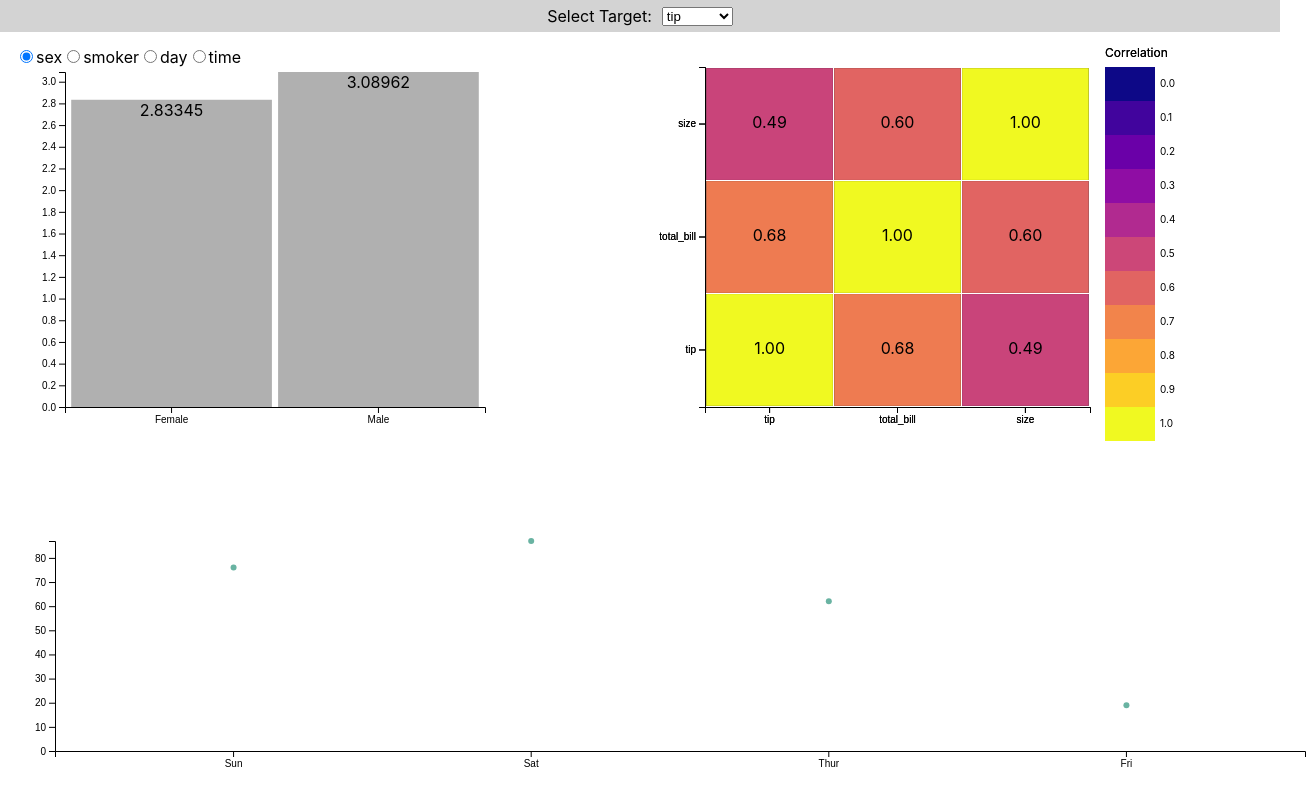
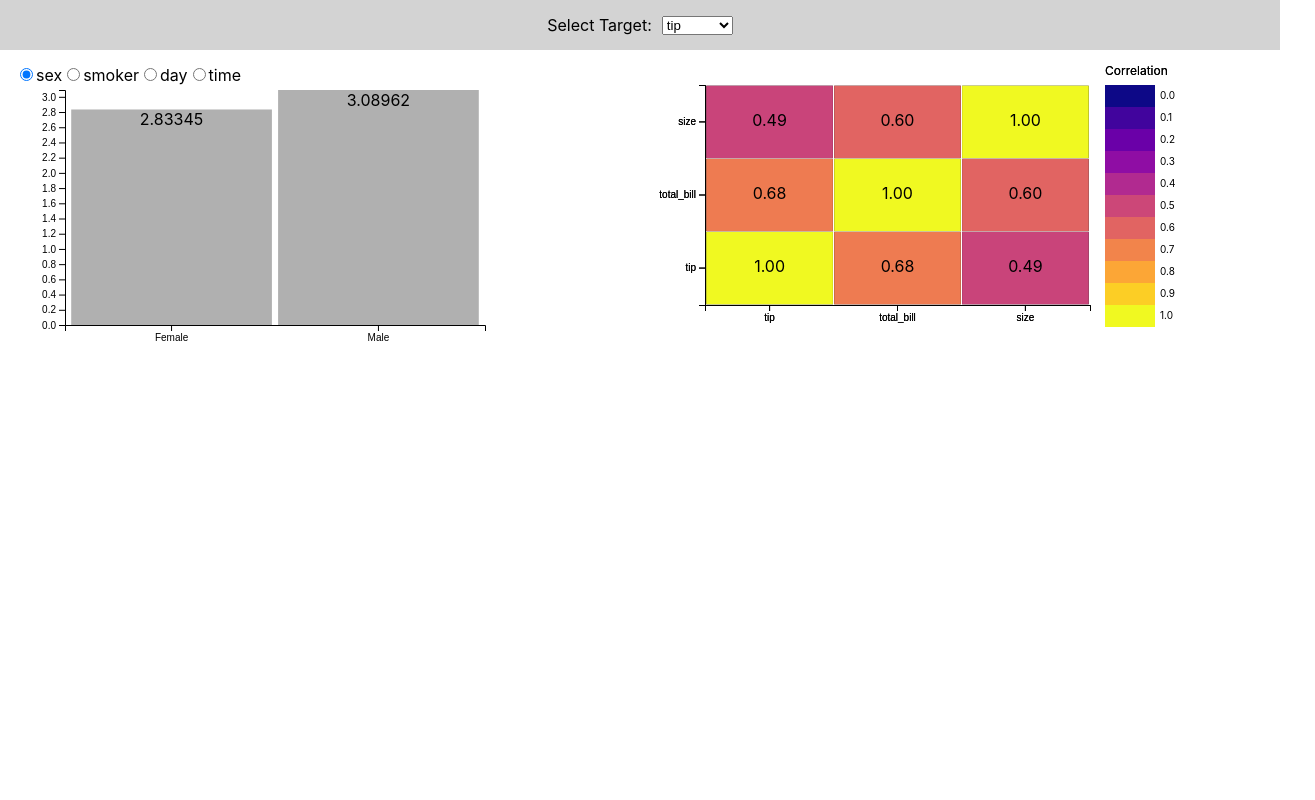
Before and after one commit to soiafu/tipgraphs, a React (Create React App) app: page / in a window 1280 px wide. Shown: the whole page, 1315 px wide, since content can reach past the window. Built offline with nearby package versions, Linux system fonts and the light colour scheme.

Commit message:
code for graph3

```diff
--- a/src/App.js
+++ b/src/App.js
@@ -1,50 +1,56 @@
-import React,{Component} from "react";
-import './App.css';
+import React, { Component } from "react";
+import "./App.css";
 import Graph1 from "./Graph1";
 import Graph2 from "./Graph2";
 import Graph3 from "./Graph3";
-import * as d3 from 'd3';
+import * as d3 from "d3";
 import tips from "./tips.csv";
 
-class App extends Component{
+class App extends Component {
   constructor(props) {
     super(props);
     this.state = {
       data: [],
       columns: [], // Initialize columns array
-      selectedTarget: 'tip'
+      selectedTarget: "tip",
+      selectedVariables: null, // Initialize selectedVariables
     };
   }
-
 
   componentDidMount() {
     const self = this;
 
-    const targetVariables = ['tip', 'total_bill', 'size'];
-    const categoryVariables = ['sex', 'smoker', 'time', 'day'];
+    const targetVariables = ["tip", "total_bill", "size"];
+    const categoryVariables = ["sex", "smoker", "time", "day"];
 
     d3.csv(tips, function (d) {
       let item = {};
 
-      targetVariables.forEach(key => {
+      targetVariables.forEach((key) => {
         item[key] = parseFloat(d[key]);
       });
 
-      categoryVariables.forEach(key => {
+      categoryVariables.forEach((key) => {
         item[key] = d[key];
       });
 
       return item;
-    }).then(function (csv_data) {
-      self.setState({ data: csv_data, columns: targetVariables });
-    }).catch(function (err) {
-      console.log(err);
-    });
+    })
+      .then(function (csv_data) {
+        self.setState({ data: csv_data, columns: targetVariables });
+      })
+      .catch(function (err) {
+        console.log(err);
+      });
   }
 
   handleTargetChange = (event) => {
     const selectedTarget = event.target.value;
     this.setState({ selectedTarget });
+  };
+
+  handleCellClick = (selectedVariables) => {
+    this.setState({ selectedVariables });
   };
 
   render() {
@@ -54,15 +60,34 @@ class App extends Component{
           <div className="header-text">Select Target:</div>
           <select onChange={this.handleTargetChange}>
             {this.state.columns.map((column, index) => (
-              <option key={index} value={column}>{column}</option>
+              <option key={index} value={column}>
+                {column}
+              </option>
             ))}
           </select>
         </div>
         <div className="parent1">
-          <div className="graph"><Graph1 data1={this.state.data} selectedTarget={this.state.selectedTarget}></Graph1></div>
-          <div className="graph"><Graph2 data2={this.state.data} selectedTarget={this.state.selectedTarget}></Graph2></div>
+          <div className="graph">
+            <Graph1
+              data1={this.state.data}
+              selectedTarget={this.state.selectedTarget}
+            ></Graph1>
+          </div>
+          <div className="graph">
+            <Graph2
+              data2={this.state.data}
+              selectedTarget={this.state.selectedTarget}
+              onCellClick={this.handleCellClick}
+            ></Graph2>
+          </div>
         </div>
-        <div className="graph"><Graph3 data3={this.state.data} selectedTarget={this.state.selectedTarget}></Graph3></div>
+        <div className="graph">
+          <Graph3
+            data3={this.state.data}
+            selectedTarget={this.state.selectedTarget}
+            selectedVariables={this.state.selectedVariables}
+          ></Graph3>
+        </div>
       </div>
     );
   }
--- a/src/Graph1.js
+++ b/src/Graph1.js
@@ -33,7 +33,7 @@ class Graph1 extends Component {
   componentDidUpdate() {
     var margin = { top: 5, right: 30, bottom: 60, left: 50 },
       w = 500 - margin.left - margin.right,
-      h = 400 - margin.top - margin.bottom;
+      h = 300 - margin.top - margin.bottom;
 
       var svg = d3.select(".child1_svg");
       svg.selectAll("*").remove();
--- a/src/Graph2.js
+++ b/src/Graph2.js
@@ -37,9 +37,9 @@ class Graph2 extends Component {
 
   componentDidUpdate() {
     // Set the dimensions and margins of the graph
-    var margin = { top: 80, right: 85, bottom: 30, left: 50 },
+    var margin = { top: 80, right: 85, bottom: 0, left: 50 },
       w = 520 - margin.left - margin.right,
-      h = 450 - margin.top - margin.bottom;
+      h = 300 - margin.top - margin.bottom;
 
     var data = this.props.data2;
 
@@ -59,7 +59,7 @@ class Graph2 extends Component {
 
     // Define variables (columns)
     const columns = ["tip", "total_bill", "size"];
-    const numColumns = columns.length;
+    //const numColumns = columns.length;
 
     // Calculate correlation coefficients between variables
     const correlationMatrix = [];
@@ -87,7 +87,7 @@ class Graph2 extends Component {
     container.append("g").call(d3.axisLeft(y));
 
     // Cellsize
-    const cellSize = w / numColumns;
+    //const cellSize = w / numColumns;
 
     const rects = container
       .selectAll()
@@ -104,14 +104,12 @@ class Graph2 extends Component {
       .attr("height", y.bandwidth())
       .style("fill", (d) => colorScale(d.value));
 
-    // Add click event handler to the rectangles
+
     rects.on("click", (event, d) => {
-      console.log(
-        `Clicked on value: ${d.value.toFixed(2)} at (${columns[d.column]}, ${
-          columns[d.row]
-        })`
-      );
+      const selectedVariables = [columns[d.row], columns[d.column]];
+      this.props.onCellClick(selectedVariables);
     });
+
 
     // Display text on the rectangles
     container
@@ -132,7 +130,7 @@ class Graph2 extends Component {
 
       const legendWidth = 100;
       const legendHeight = h;
-      const legendPadding = 20;
+      //const legendPadding = 20;
 
       const legend = d3
         .select(".legend")
@@ -180,6 +178,7 @@ class Graph2 extends Component {
   }
 
   render() {
+
     return (
       <svg className="child2_svg">
         <g className="g_2"></g>
--- a/src/Graph3.js
+++ b/src/Graph3.js
@@ -9,20 +9,21 @@ class Graph3 extends Component {
   componentDidMount() {
     //console.log("componentDidMount (data is): ", this.props.data1);
     this.setState({ x_scale: 10 });
-  }
-  componentDidUpdate() {
+  };
+  componentDidUpdate(prevProps, prevState) {
+    if (prevState.selectedVariables === this.state.selectedVariables) {
+      return;
+    }
     // set the dimensions and margins of the graph
     var margin = { top: 10, right: 10, bottom: 30, left: 20 },
-      w = 1300 - margin.left - margin.right,
-      h = 250 - margin.top - margin.bottom;
+      w = 900 - margin.left - margin.right,
+      h = 200 - margin.top - margin.bottom;
 
-    var data = this.props.data3;
-    var temp_data = d3.flatRollup(
-      data,
-      (d) => d.length,
-      (d) => d.day
-    );
-    console.log(temp_data); // Check the format of the data in the console
+
+    const data = this.props.data2.map((d) => ({
+      x: d[this.props.selectedVariables[0]],
+      y: d[this.props.selectedVariables[1]],
+    }));
 
     var container = d3
       .select(".child3_svg")
@@ -31,8 +32,17 @@ class Graph3 extends Component {
       .select(".g_3")
       .attr("transform", `translate(${margin.left}, ${margin.top})`);
 
+    if (container.empty()) {
+      container = d3.select(".child3_svg")
+        .append("g")
+        .attr("class", "g_3")
+        .attr("transform", `translate(${margin.left}, ${margin.top})`);
+    } else {
+      container.attr("transform", `translate(${margin.left}, ${margin.top})`);
+    }
+
     // X axis
-    var x_data = temp_data.map((item) => item[0]);
+    var x_data = data.map((item) => item[0]);
     var x_scale = d3
       .scaleBand()
       .domain(x_data)
@@ -48,7 +58,7 @@ class Graph3 extends Component {
       .call(d3.axisBottom(x_scale));
 
     // Add Y axis
-    var y_data = temp_data.map((item) => item[1]);
+    var y_data = data.map((item) => item[1]);
     var y_scale = d3
       .scaleLinear()
       .domain([0, d3.max(y_data)])
@@ -64,7 +74,7 @@ class Graph3 extends Component {
 
     container
       .selectAll("circle") // Use circles instead of rectangles
-      .data(temp_data)
+      .data(data)
       .enter()
       .append("circle")
       .attr("cx", function (d) {
@@ -77,6 +87,7 @@ class Graph3 extends Component {
       .style("fill", "#69b3a2"); // Set the color of the circle
   }
 
+
   render() {
     return (
       <svg className="child3_svg">
@@ -84,5 +95,6 @@ class Graph3 extends Component {
       </svg>
     );
   }
+
 }
 export default Graph3;
```
